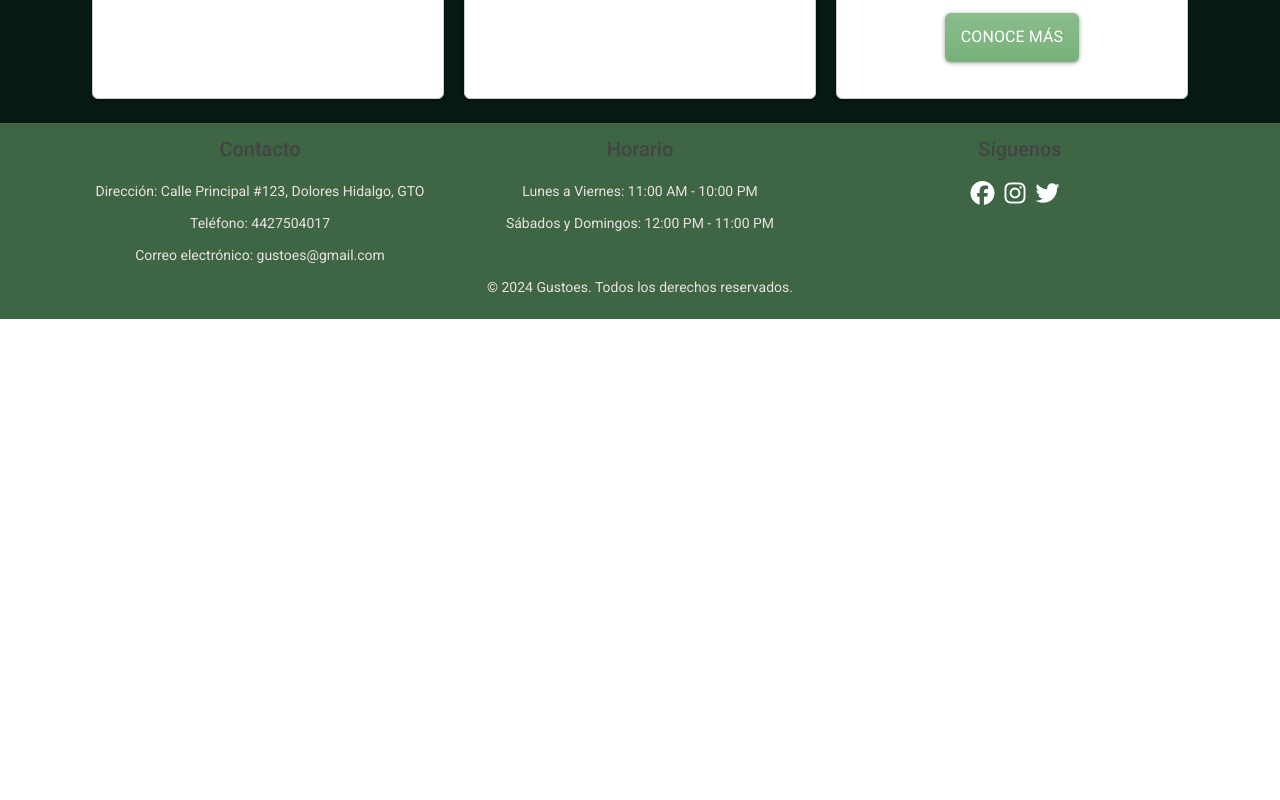
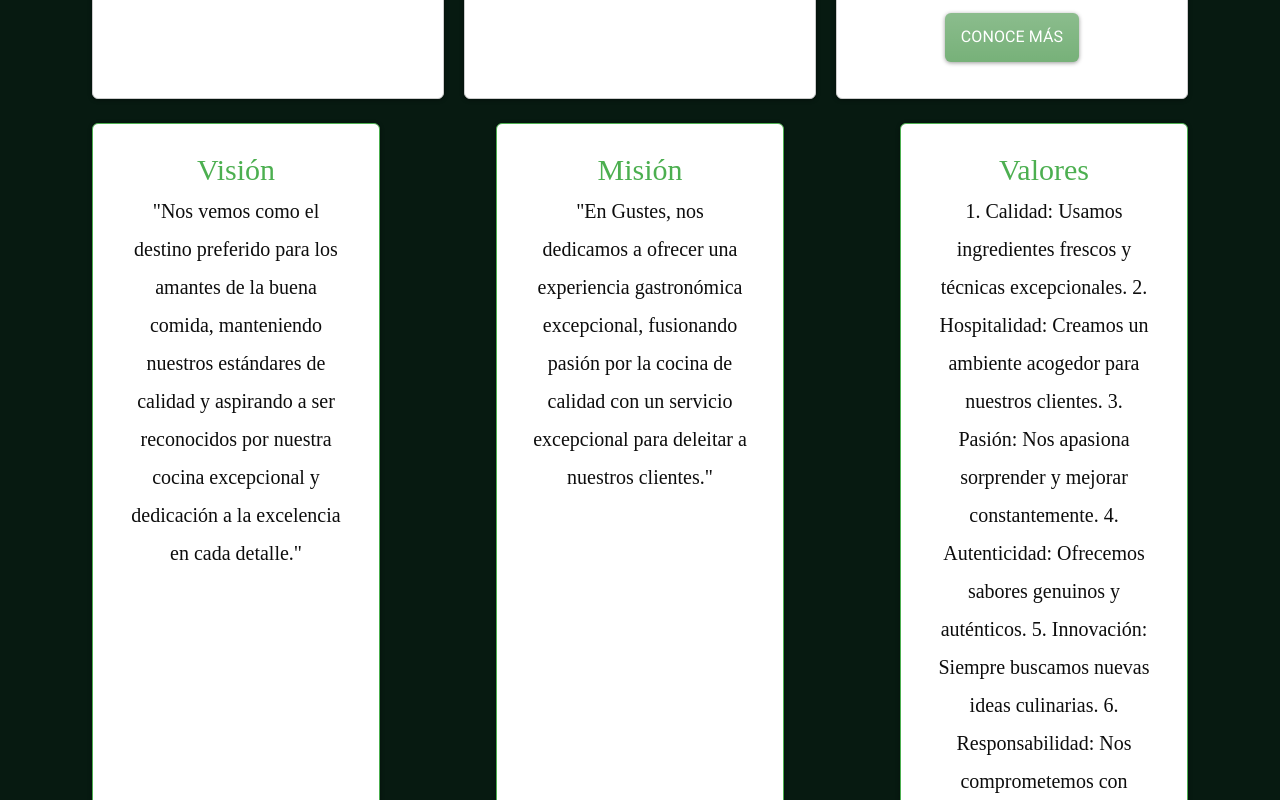
Before and after one commit to Maiz28/fronteresa, an Angular app: page / in a window 1280 px wide. Shown: the part 1380-2180 px from the top of the page. Before the commit the page ends 1699 px from the top, so only its background shows below. Built offline with nearby package versions, Linux system fonts and the light colour scheme.

Commit message:
"mision vision y valores"

```diff
--- a/package.json
+++ b/package.json
@@ -10,7 +10,6 @@
   },
   "private": true,
   "dependencies": {
-    "@angular/animations": "~13.3.0",
     "@angular/cdk": "^13.3.8",
     "@angular/common": "~13.3.0",
     "@angular/compiler": "~13.3.0",
--- a/src/app/components/inicio/inicio.component.html
+++ b/src/app/components/inicio/inicio.component.html
@@ -12,14 +12,12 @@
     <div class="containerv">
       <img
         src="https://i.pinimg.com/564x/2f/c1/3f/2fc13ff674292a265eb49ea824cfa95e.jpg"
-        alt="Imagen de fondo"
-      />
+        alt="Imagen de fondo" />
     </div>
     <div class="containerv">
       <img
         src="https://i.pinimg.com/564x/32/59/fa/3259fa634062cdf5c62637dc6f81ae53.jpg"
-        alt="Imagen de fondo"
-      />
+        alt="Imagen de fondo" />
       <div class="text-overlay">
         <h2 class="titulos">Bienvenidos a Gustoes</h2>
       </div>
@@ -27,8 +25,7 @@
     <div class="containerv">
       <img
         src="https://i.pinimg.com/564x/d2/e1/d7/d2e1d760944af62aee15b2196a3ae58f.jpg"
-        alt="Imagen de fondo"
-      />
+        alt="Imagen de fondo" />
     </div>
   </div>
 
@@ -38,8 +35,7 @@
       <p class="titulos">Reservaciones</p>
       <img
         src="https://i.pinimg.com/564x/5e/1a/99/5e1a99e065a0e3be3666bb22052410f4.jpg"
-        alt="..."
-      />
+        alt="..." />
       <div class="card-body">
         <p class="card-text">
           "En nuestro restaurante, ofrecemos reservas de mesas para ocasiones
@@ -58,8 +54,7 @@
       <p class="titulos">Entregas a domicilio</p>
       <img
         src="https://i.pinimg.com/564x/a0/8a/31/a08a3129902594d47b889573c8dd3b11.jpg"
-        alt="..."
-      />
+        alt="..." />
       <div class="card-body">
         <p class="card-text">
           "Ordena fácilmente desde casa con nuestro servicio de entrega a
@@ -78,8 +73,7 @@
       <p class="titulos">Amplia selección de platos</p>
       <img
         src=" https://i.pinimg.com/564x/67/19/f3/6719f370836104b73d70bedd087139ae.jpg"
-        alt="..."
-      />
+        alt="..." />
       <div class="card-body">
         <p class="card-text">
           "Explora nuestra amplia variedad de deliciosos platos en el menú.
@@ -94,3 +88,40 @@
     </div>
   </div>
 </div>
+
+<div>
+  <div class="container mt-4 mb-4">
+    <div class="card border-success mb-3" style="max-width: 18rem;">
+      <div class="card-body text-success">
+        <h5 class="card-title titulos ">Visión</h5>
+        <p class="card-text">"Nos vemos como el destino preferido para los amantes de la buena comida, manteniendo nuestros estándares de calidad y aspirando a ser reconocidos por nuestra cocina excepcional y dedicación a la excelencia en cada detalle."</p>
+      </div>
+    </div>
+
+    <div class="card border-success mb-3" style="max-width: 18rem;">
+      <div class="card-body text-success">
+        <h5 class="card-title titulos">Misión</h5>
+        <p
+          class="card-text">"En Gustes, nos dedicamos a ofrecer una experiencia gastronómica excepcional, fusionando pasión por la cocina de calidad con un servicio excepcional para deleitar a nuestros clientes."
+        </p>
+      </div>
+    </div>
+    <div class="card border-success mb-3" style="max-width: 18rem;">
+      <div class="card-body text-success">
+        <h5 class="card-title titulos">Valores</h5>
+        <p
+          class="card-text">
+          1. Calidad: Usamos ingredientes frescos y técnicas excepcionales.
+          2. Hospitalidad: Creamos un ambiente acogedor para nuestros clientes.
+          3. Pasión: Nos apasiona sorprender y mejorar constantemente.
+          4. Autenticidad: Ofrecemos sabores genuinos y auténticos.
+          5. Innovación: Siempre buscamos nuevas ideas culinarias.
+          6. Responsabilidad: Nos comprometemos con prácticas sostenibles.
+          7. Comunidad: Contribuimos al bienestar local.
+          8. Excelencia: Nos esforzamos por superar expectativas.
+        </p>
+      </div>
+    </div>
+
+  </div>
+</div>
```
Also changed, not shown: 2 other files (tests, documents, lock files or other folders). Lines whose indentation alone changed are shown as unchanged.
